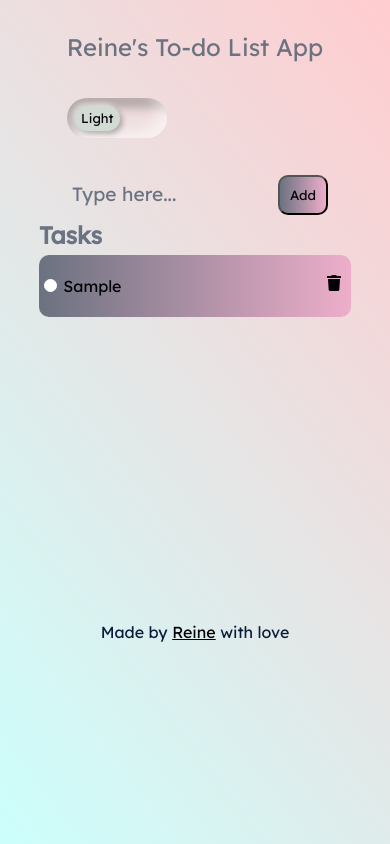
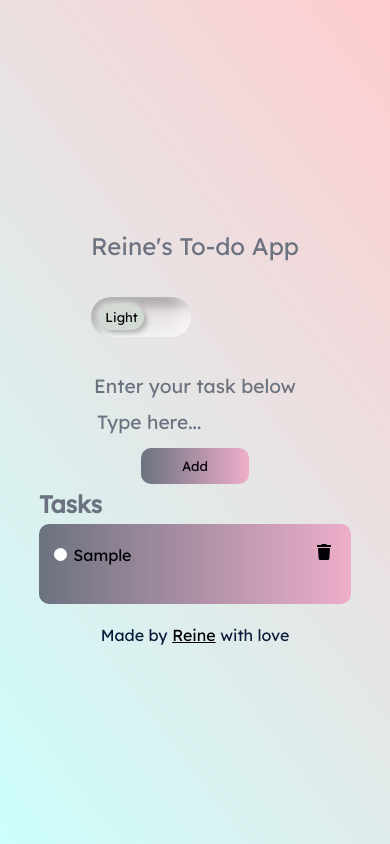
Before and after one commit to Rei-ne/TO-DO-LIST, a website: page index.html in a window 390 px wide. Both pictures are taken after typing "Sample" into the empty fields and a click on the button "Add". Drawn offline with Linux system fonts and the light colour scheme.

Commit message:
rafactored

```diff
--- a/index.html
+++ b/index.html
@@ -1,10 +1,10 @@
 <!DOCTYPE html>
-<html lang="en">
+<html lang="en-US">
   <head>
     <meta charset="UTF-8" />
     <meta http-equiv="X-UA-Compatible" content="IE=edge" />
     <meta name="viewport" content="width=device-width, initial-scale=1.0" />
-    <title>Reine's To-Do List</title>
+    <title>Reine's To-Do App</title>
     <link rel="stylesheet" href="./main.css" />
     <link
       rel="stylesheet"
@@ -14,7 +14,7 @@
   <body>
     <div class="container">
       <header>
-        <h1>Reine's To-do List App</h1>
+        <h1>Reine's To-do App</h1>
 
         <!-- dark mode button -->
         <div class="switch-holder">
@@ -30,6 +30,8 @@
 
       <!-- add task -->
       <form id="new-task-form">
+        <legend>Enter your task below</legend>
+
         <input
           type="text"
           autocomplete="off"
@@ -41,16 +43,16 @@
 
       <!-- tasks -->
       <main>
-        <div class="task-list">
+        <div id="task-list" class="task-list">
           <h2>Tasks</h2>
           <ul></ul>
         </div>
       </main>
-      <script src="main.js"></script>
       <footer>
         Made by
         <a href="https://github.com/Rei-ne" target="_blank">Reine</a> with love
       </footer>
     </div>
+    <script src="main.js"></script>
   </body>
 </html>
--- a/main.css
+++ b/main.css
@@ -16,119 +16,120 @@
 body {
   color: var(--darker);
   background: linear-gradient(53deg, #ccfffc, #ffcccf);
-
 }
-
 
 .dark-mode {
   background: var(--dark);
   color: var(--gray);
-
 }
 .container {
-  height: 100vh;
   display: flex;
   flex-direction: column;
-  /* justify-content: center; */
+  justify-content: center;
   align-items: center;
   position: relative;
   font-family: "Lexend Deca", sans-serif;
+  height: 100vh;
 }
-
 
 ul {
   list-style-type: none;
   display: flex;
   flex-direction: column;
-  margin: 0px;
-  padding: 0px;
+  margin: 0;
+  padding: 0;
 }
 
-.dark-mode li{
+.dark-mode li {
   background-image: linear-gradient(to right, var(--darker), var(--dark));
   color: var(--gray);
   border: 1px solid var(--gray);
 }
 
-
-
-.dark-mode button{
+.dark-mode button {
   background-image: linear-gradient(to right, var(--darker), var(--dark));
-
   color: var(--gray);
 }
 
 /* task container */
-li{
-  padding: 20px 5px;
+li {
+  height: 80px;
+  padding: 20px 15px;
   background-image: linear-gradient(to right, var(--gray), var(--light));
   border-radius: 10px;
-  margin: 5px 0 ;
-  transition: all 2.5s ease;
+  margin: 5px 0;
 }
 
-h2{
+h2 {
   font-size: 1rem;
   color: var(--gray);
-
 }
-
+legend {
+  font-size: 1.2rem;
+  color: var(--gray);
+}
 h1 {
   font-size: 1.5rem;
   font-weight: 300;
   margin-bottom: 1rem;
   color: var(--gray);
 }
-input::placeholder{
+input::placeholder {
   color: var(--gray);
   font-weight: 500;
   font-size: 1.2rem;
+  border-radius: 10%;
 }
 
 /* footer link */
- a{
+a {
   font-size: 1rem;
   font-weight: 300;
   color: var(--darker);
 }
 
-footer{
-  margin-top: 300px;
+footer {
+  margin-top: 1rem;
   padding: 0;
   color: var(--dark);
   text-align: center;
   font-size: 1rem;
 }
-.dark-mode input, .dark-mode footer{
+.dark-mode input,
+.dark-mode footer {
   color: var(--gray);
+}
+p {
+  font-size: 0.8rem;
+  color: var(--gray);
+  font-style: italic;
 }
 header {
   padding: 2rem 1rem;
   max-width: 800px;
   margin: 0 auto;
 }
-div .task-list{
+div .task-list {
   width: 40vw;
 }
 
 #new-task-form {
   display: flex;
+  flex-direction: column;
+  align-items: center;
+  justify-content: center;
+  gap: 5px;
   padding: 5px;
-
-
 }
 
-#new-task-input{
+#new-task-input {
   margin-right: 5px;
   border-radius: 10px;
   padding: 10px;
-
 }
-.task{
+.task {
   width: fit-content;
-
 }
-
 
 .check {
   width: 0.8em;
@@ -142,20 +143,18 @@ div .task-list{
 
 .check:checked {
   background-color: rgb(255, 82, 82);
-  ;
 }
-
 
 .task:focus {
   outline: none;
 }
-li i{
+li i {
   float: right;
   margin-right: 5px;
 }
 
-
 li i:hover {
+  cursor: pointer;
   color: rgb(255, 82, 82);
 }
 
@@ -171,43 +170,40 @@ input {
   background: none;
   font-size: 1rem;
   border-radius: 10px;
-
-
 }
 button {
   appearance: none;
   outline: none;
+  border: none;
   background-image: linear-gradient(to right, var(--gray), var(--light));
   padding: 10px;
   width: 50%;
   border-radius: 10px;
   color: var(--darker);
+  cursor: pointer;
 }
 
-
 /* For the toggle button */
-.switch-holder{
+.switch-holder {
   position: relative;
   right: 0;
+}
+@media screen and (max-width: 480px) {
+  .switch-holder {
+    position: relative;
+  }
 
-}
-@media screen and (max-width:480px){
-  .switch-holder{
-   position: relative;
-
-  }
-  h1,h2 {
+  h1,
+  h2 {
     font-size: 1.5rem;
   }
-  div .task-list{
+  div .task-list {
     width: 80vw;
   }
-  li{
+  li {
     min-width: 80vw;
   }
-
 }
-
 
 .switch-label {
   width: 150px;
--- a/main.js
+++ b/main.js
@@ -1,36 +1,47 @@
 function darkMode() {
     var element = document.body;
     element.classList.toggle("dark-mode");
-
 };
 
-// On app load, get all tasks from localStorage
-window.onload = loadTasks;
+window.onload = function () {
+    loadTasks();
 
     // On form submit add task
     document.querySelector("form").addEventListener("submit", e => {
         e.preventDefault();
         addTask();
+        loadTasks(); // Call loadTasks after adding a new task to refresh the list
     });
+};
 
 function loadTasks() {
-    // check if localStorage has any tasks
-    // if not then return
-    if (localStorage.getItem("tasks") == null) return;
+    const tasksArray = JSON.parse(localStorage.getItem("tasks") || "[]");
 
-    // Get the tasks from localStorage and convert it to an array
-    let tasks = Array.from(JSON.parse(localStorage.getItem("tasks")));
+    // Clear existing content in the task list
+    const taskList = document.querySelector("ul");
+    taskList.innerHTML = "";
 
+    // Check if there are tasks in localStorage
+    if (tasksArray.length === 0) {
+        const empty = document.createElement("div");
+        empty.innerHTML = `<p>You have no current tasks</p>`;
+        const taskListContainer = document.querySelector("#task-list");
+        taskListContainer.appendChild(empty);
+    } else {
+        // Remove the "You have no current tasks" message if it exists
+        const emptyMessage = document.querySelector("#task-list div");
+        if (emptyMessage) {
+            emptyMessage.remove();
+        }
         // Loop through the tasks and add them to the list
-    tasks.forEach(task => {
-        const list = document.querySelector("ul");
-
+        tasksArray.forEach(task => {
             const li = document.createElement("li");
             li.innerHTML = `<input type="checkbox" onclick="taskComplete(this)" class="check" ${task.completed ? 'checked' : ''}>
             <input type="text" value="${task.task}" class="task ${task.completed ? 'completed' : ''}" onfocus="getCurrentTask(this)" onblur="editTask(this)">
             <i class="fa fa-trash" onclick="removeTask(this)"></i>`;
-        list.insertBefore(li, list.children[0]);
+            taskList.appendChild(li);
         });
+    }
 }
 
 function addTask() {
@@ -81,6 +92,14 @@ function removeTask(event) {
     });
     localStorage.setItem("tasks", JSON.stringify(tasks));
     event.parentElement.remove();
+
+    // Check if there are tasks in localStorage
+    if (tasks.length === 0) {
+        const empty = document.createElement("div");
+        empty.innerHTML = `<p>You have no current tasks</p>`;
+        const taskListContainer = document.querySelector("#task-list");
+        taskListContainer.appendChild(empty);
+    }
 }
 
 // store current task to track changes
@@ -103,7 +122,7 @@ function editTask(event) {
     // task already exist
     tasks.forEach(task => {
         if (task.task === event.value) {
-            alert("Task already exist!");
+            alert("Task already exists!");
             event.value = currentTask;
             return;
         }
```
Also changed, not shown: 1 other file. Lines whose indentation alone changed are shown as unchanged.
